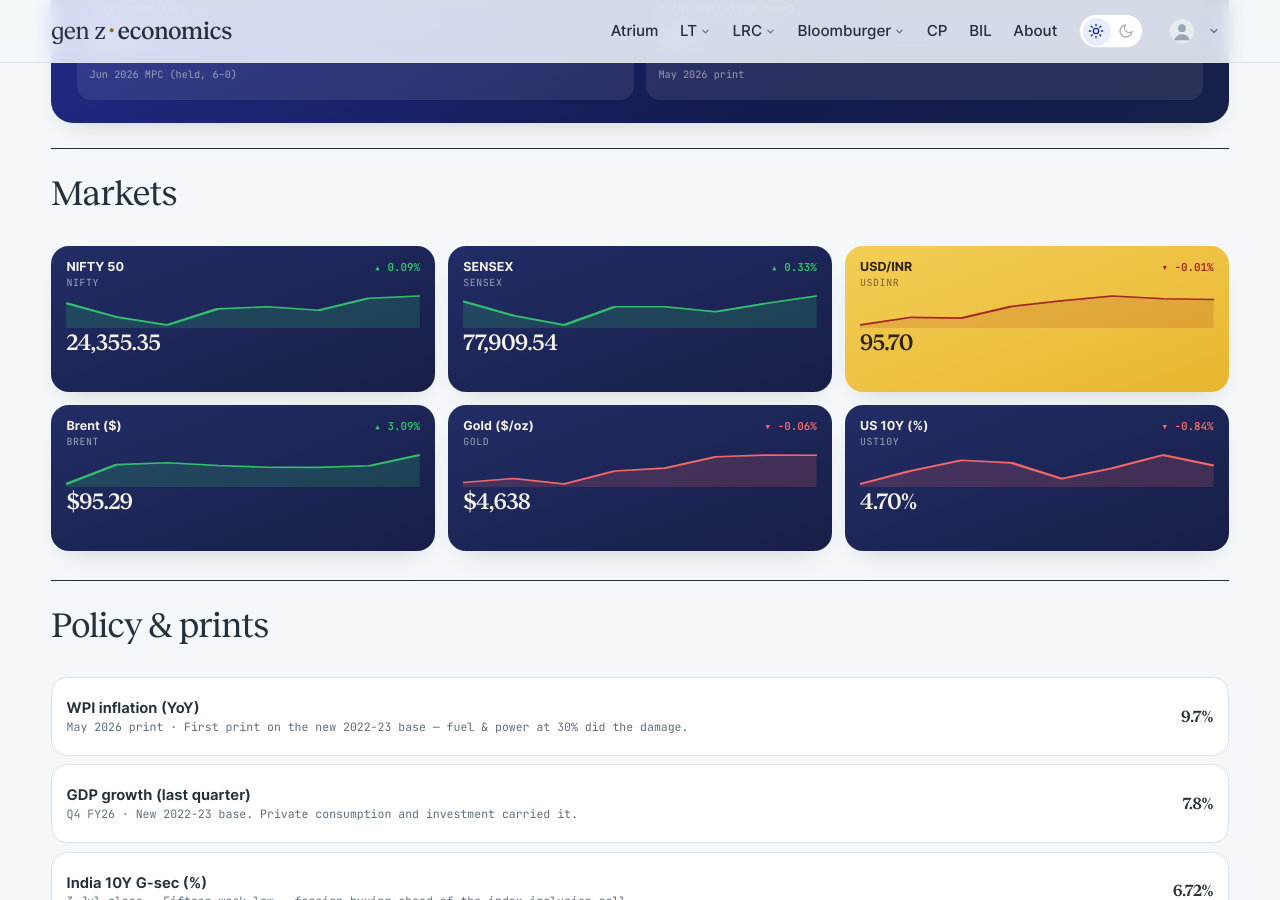
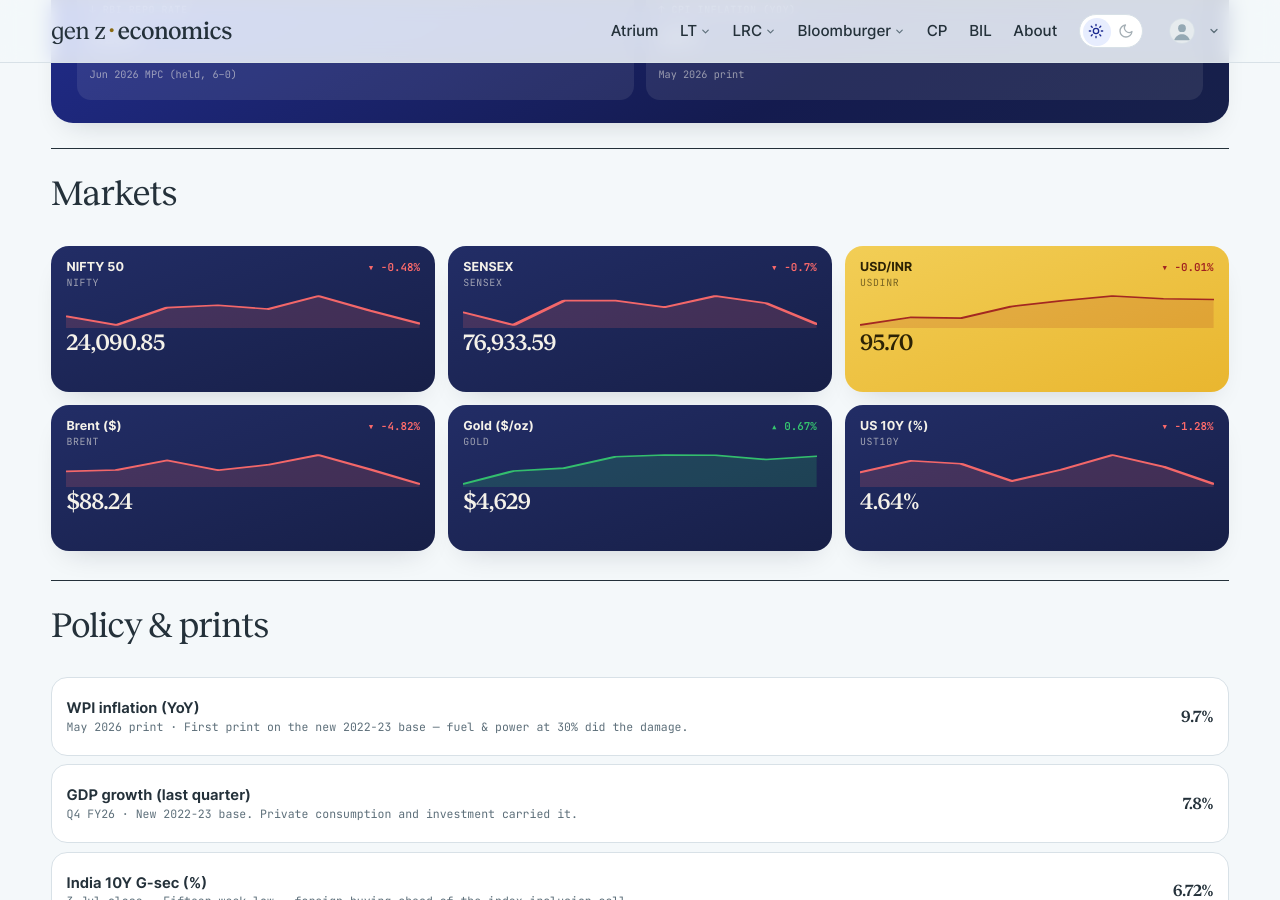
Before and after one commit to harsharya7021/genz-economics.com, a Jekyll site: the page built from macro-watch.html, in a window 1280 px wide and 900 px high, scrolled down 599 px. Built offline with Jekyll 4.4.1, drawn with Linux system fonts in a browser that asks for light colours; comment, search, counter and statistics services are not loaded.

Commit message:
data: morning market refresh

```diff
--- a/_data/macro.json
+++ b/_data/macro.json
@@ -1,34 +1,34 @@
 {
-  "as_of": "26 Aug 2026 close",
+  "as_of": "27 Aug 2026 close",
   "auto": {
     "nifty": {
       "label": "NIFTY 50",
-      "v": "24,355.35",
-      "chg": 0.09,
+      "v": "24,090.85",
+      "chg": -0.48,
       "spark": [
-        24287.65,
         24154.9,
         24078.301,
         24231.85,
         24252.0,
         24219.051,
         24334.551,
-        24355.35
+        24207.75,
+        24090.85
       ]
     },
     "sensex": {
       "label": "SENSEX",
-      "v": "77,909.54",
-      "chg": 0.33,
+      "v": "76,933.59",
+      "chg": -0.7,
       "spark": [
-        77728.156,
         77235.461,
         76909.68,
         77537.719,
         77540.828,
         77369.109,
         77656.094,
-        77909.539
+        77472.938,
+        76933.594
       ]
     },
     "usdinr": {
@@ -48,47 +48,47 @@
     },
     "brent": {
       "label": "Brent ($)",
-      "v": "$95.29",
-      "chg": 3.09,
+      "v": "$88.24",
+      "chg": -4.82,
       "spark": [
-        87.62,
-        92.74,
-        93.26,
-        92.52,
-        92.03,
         92.02,
         92.43,
-        95.29
+        95.29,
+        92.37,
+        94.0,
+        96.92,
+        92.71,
+        88.24
       ]
     },
     "gold": {
       "label": "Gold ($/oz)",
-      "v": "$4,638",
-      "chg": -0.06,
+      "v": "$4,629",
+      "chg": 0.67,
       "spark": [
-        4380.4,
-        4417.8,
         4366.0,
         4489.4,
         4516.3,
         4624.1,
         4640.8,
-        4638.1
+        4638.1,
+        4598.2,
+        4628.9
       ]
     },
     "ust10y": {
       "label": "US 10Y (%)",
-      "v": "4.70%",
-      "chg": -0.84,
+      "v": "4.64%",
+      "chg": -1.28,
       "spark": [
-        4.63,
         4.68,
         4.72,
         4.71,
         4.65,
         4.69,
         4.74,
-        4.7
+        4.7,
+        4.64
       ]
     }
   },
--- a/_data/markets.yml
+++ b/_data/markets.yml
@@ -2,38 +2,38 @@
 # USD/INR) are refreshed each weekday morning by the market-data workflow;
 # the India 10Y G-Sec line is maintained by hand. Do not hand-edit the
 # live tickers — the job overwrites them.
-as_of: 26 Aug 2026
+as_of: 27 Aug 2026
 tickers:
 - symbol: NIFTY 50
   code: ^NSEI
-  value: 24,355.35
-  change: '+20.80'
-  pct: +0.09%
-  dir: up
+  value: 24,090.85
+  change: −116.90
+  pct: −0.48%
+  dir: down
   spark:
-  - 24287.65
   - 24154.9
   - 24078.301
   - 24231.85
   - 24252.0
   - 24219.051
   - 24334.551
-  - 24355.35
+  - 24207.75
+  - 24090.85
 - symbol: SENSEX
   code: BSE
-  value: 77,909.54
-  change: '+253.45'
-  pct: +0.33%
-  dir: up
+  value: 76,933.59
+  change: −539.34
+  pct: −0.70%
+  dir: down
   spark:
-  - 77728.156
   - 77235.461
   - 76909.68
   - 77537.719
   - 77540.828
   - 77369.109
   - 77656.094
-  - 77909.539
+  - 77472.938
+  - 76933.594
 - symbol: USD / INR
   code: FX
   value: '95.70'
```
